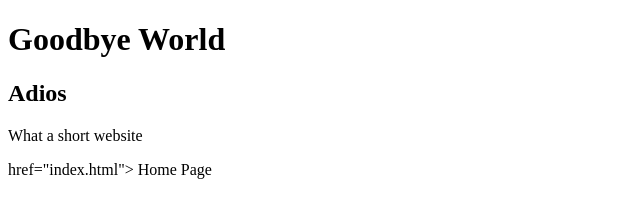
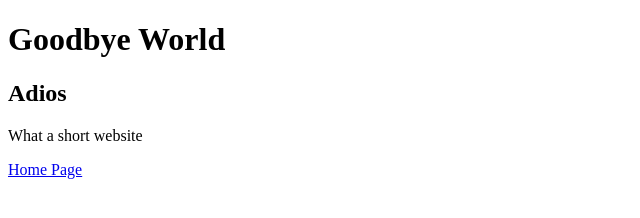
Before and after one commit to hgelfond/hilary-new-website, a plain HTML site: page goodbye.html in a window 1280 px wide. Shown: the whole page, without its empty margins (0-640 px from the left). Drawn offline with Linux system fonts and the light colour scheme.

```diff
--- a/goodbye.html
+++ b/goodbye.html
@@ -7,7 +7,7 @@
 
 <p> What a short website </p>
 
-<a> href="index.html"> Home Page </a>
+<a href="index.html"> Home Page </a>
 
 </body>
 </html>
```
Also changed, not shown: index.html (+3 -0 lines).
